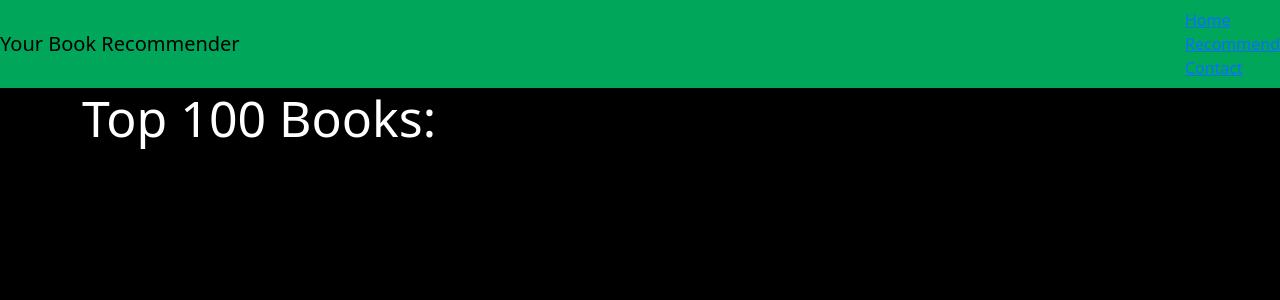
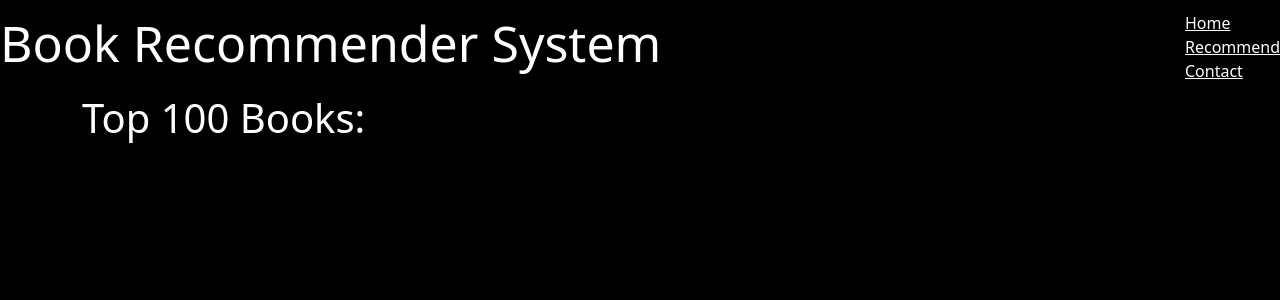
Before and after one commit to SatvikTripathi/Book-Recommender-System, a Flask app: page / in a window 1280 px wide. Shown: the top 300 px of the page. Run offline with Flask 3, Linux system fonts and the light colour scheme; parts of the project's set-up code (start-up, migrations or seed data) failed here and were passed over.

Commit message:
design changes
design changes in html

```diff
--- a/app.py
+++ b/app.py
@@ -30,7 +30,7 @@
     # fetching index with book name:
     suggestions = []
     index = np.where(pt.index == user_input)[0][0]
-    suggested_books = sorted(list(enumerate(similarity_score[index])), key = lambda x : x[1], reverse = True)[1 : 11]
+    suggested_books = sorted(list(enumerate(similarity_score[index])), key = lambda x : x[1], reverse = True)[1 : 6]
 
     for i in suggested_books:
         items = []
--- a/templates/index.html
+++ b/templates/index.html
@@ -9,35 +9,32 @@
 
 <style>
     .text-white{
-        color:white
-    }
-    .text-pink{
-        color: pink
+        color: white;
     }
 </style>
 
 <body style = "background-color : black;">
 
-    <nav class = "navbar" style = "background-color: #00a65a;">
-        <a class = "navbar-brand">Your Book Recommender</a>
+    <nav class = "navbar" style = "background-color: black;">
+        <h1 class = "navbar-brand text-white" style="font-size: 50px">Book Recommender System</h1>
         <ul class = 'nav navbar-nav'>
-            <li><a href = "/">Home</a></li>
-            <li><a href = "/recommend">Recommend</a></li>
-            <li><a href = "">Contact</a></li>
+            <li><a class = "text-white" href = "/">Home</a></li>
+            <li><a class = "text-white" href = "/recommend">Recommend</a></li>
+            <li><a class = "text-white" href = "">Contact</a></li>
         </ul>
     </nav>
 
     <div class = "container">
         <div class = "row">
             <div class = "col-md-12">
-                <h1 class = "text-white" style="font-size: 50px">Top 100 Books: </h1>
+                <h2 class = "text-white" style="font-size: 40px">Top 100 Books: </h2>
             </div>
 
 
             {% for i in range(book_name | length) %}
             <div class = "col-md-2" style = "margin-top: 50px;">
                 <div class = "card">
-                    <div class = "card-body">
+                    <div class = "card">
                         <img class = "card-img-top"src = {{image[i]}}>
                         <p><h2 style = "font-size: 25px;">{{book_name[i]}}</h2></p>
                         <h4 style = "font-size: 20px;">{{author[i]}}</h4>
```
Also changed, not shown: templates/recommend.html (+11 -3 lines).
